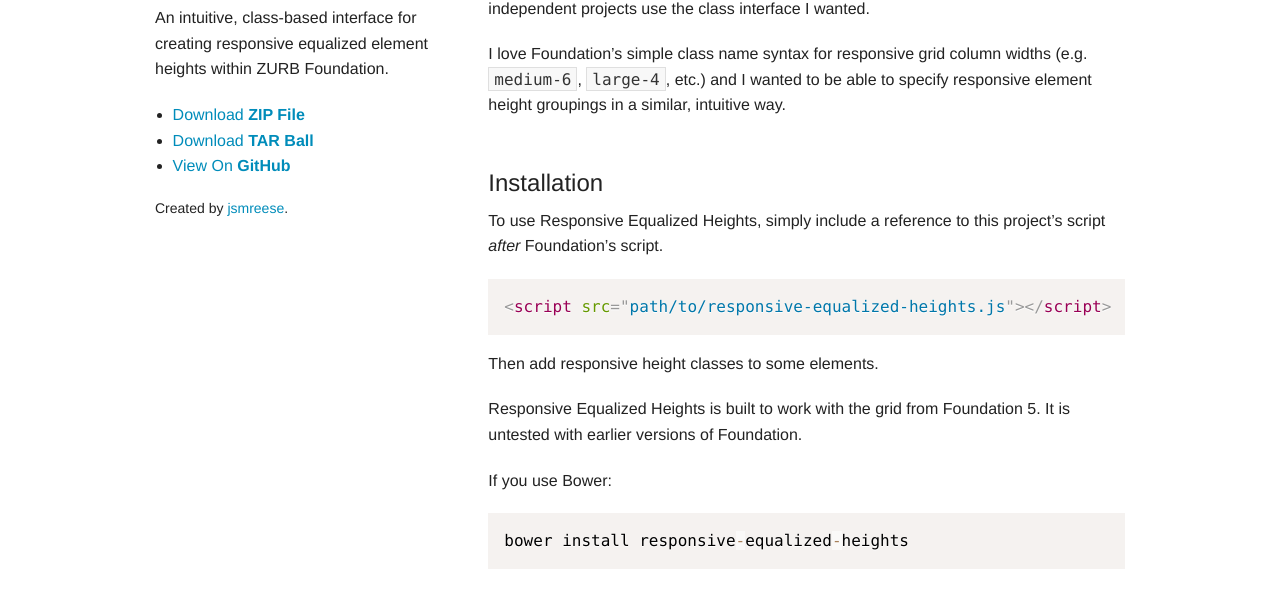
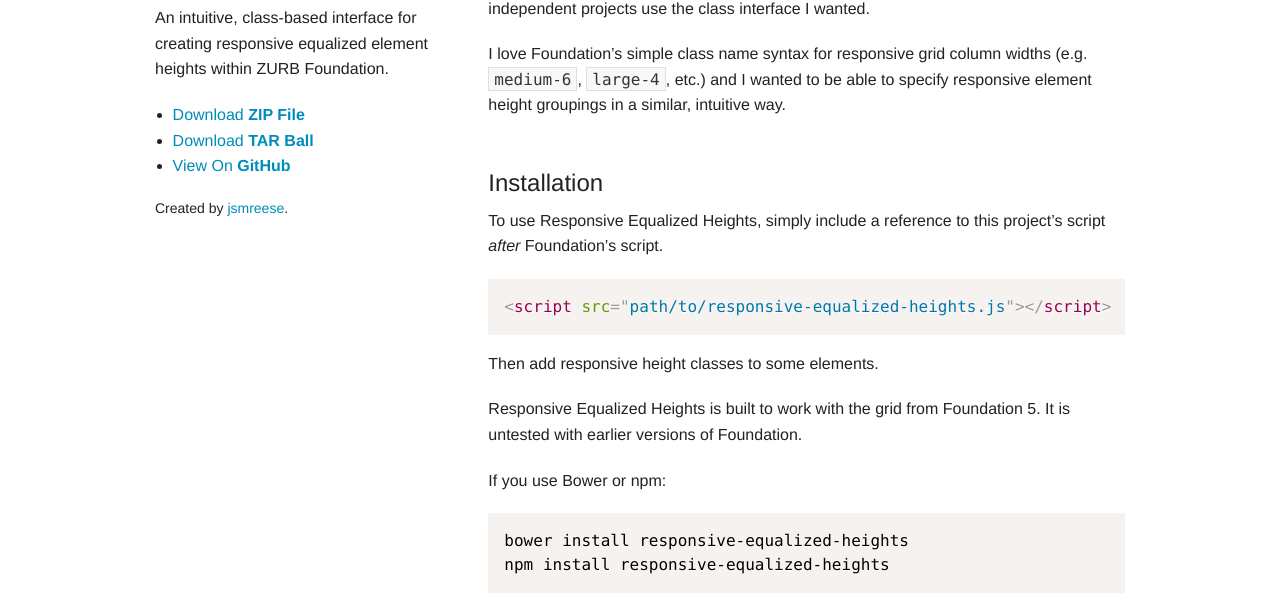
Before and after one commit to jsmreese/responsive-equalized-heights, a plain HTML site: page index.html in a window 1280 px wide. Shown: the part 158-772 px from the top of the page. Drawn offline with Linux system fonts and the light colour scheme.

Commit message:
Added npm installation instructions.

```diff
--- a/index.html
+++ b/index.html
@@ -76,8 +76,9 @@
 				<p>Then add responsive height classes to some elements.</p>
 				<p>Responsive Equalized Heights is built to work with the grid from Foundation 5. It is untested with earlier versions of Foundation.</p>
 
-				<p>If you use Bower:</p>
-				<pre><code class="language-javascript">bower install responsive-equalized-heights
+				<p>If you use Bower or npm:</p>
+				<pre><code class="language-markup">bower install responsive-equalized-heights
+npm install responsive-equalized-heights
 </code></pre>
 
 				<h2>Usage</h2>
```
